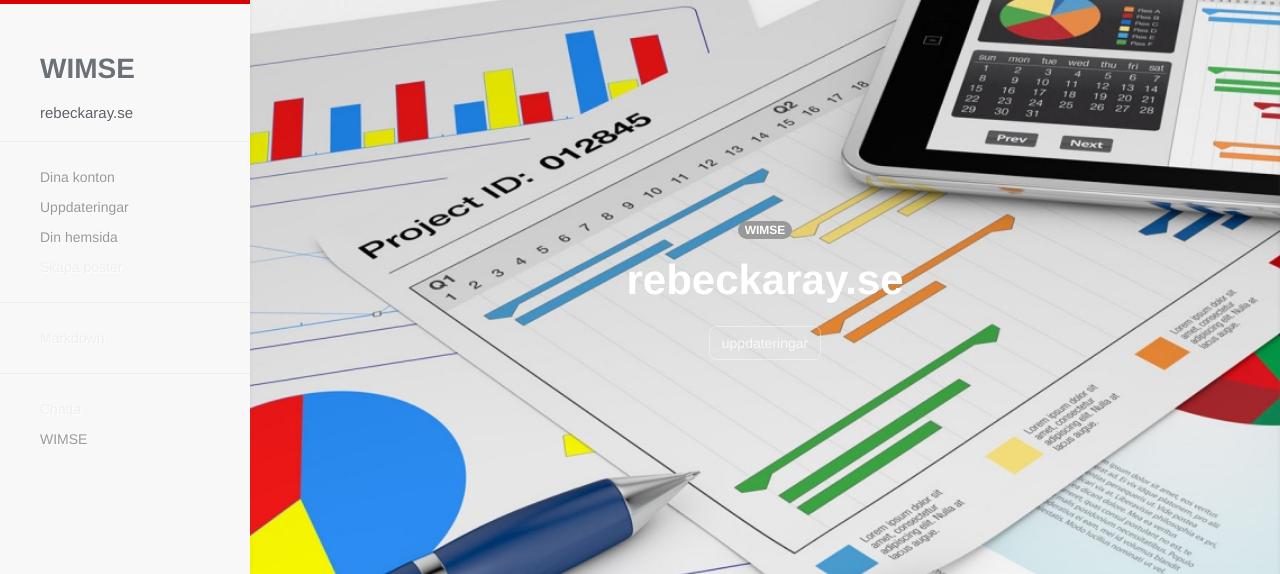
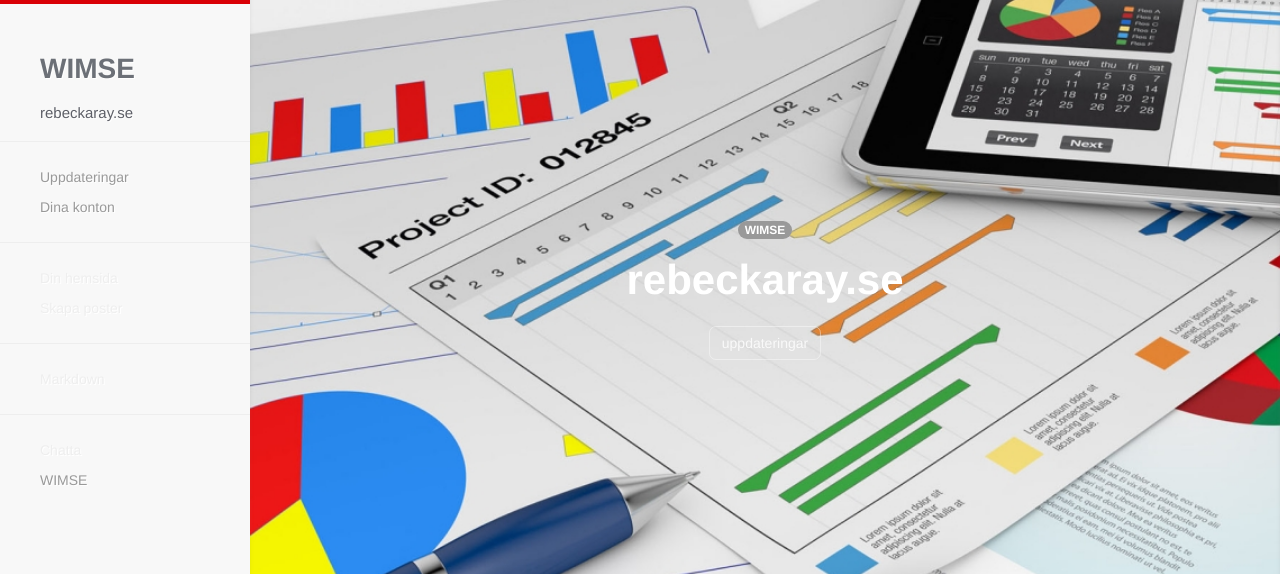
Before and after one commit to rebeckaray/rebeckaray.github.io, a Jekyll site: the page built from index.html, in a window 1280 px wide. Shown: the top 574 px of the page. Built offline with Jekyll 4.4.1, drawn with Linux system fonts in a browser that asks for light colours; nearby versions of some CDN libraries; Markdown is read by kramdown in place of the engine named in the settings.

Commit message:
fixed navigation

```diff
--- a/_includes/navigation.html
+++ b/_includes/navigation.html
@@ -11,8 +11,9 @@
     </div>
     <div class="navbar-collapse collapse">
       <ul class="nav navbar-nav">
+      <li><a href="{{ site.baseurl }}/list.html">Uppdateringar</a></li>
         <li><a href="{{ site.baseurl }}/accounts.html">Dina konton</a></li>
-        <li><a href="{{ site.baseurl }}/list.html">Uppdateringar</a></li>
+        <hr>
         {% if site.domain_active %}
         <li><a href="http://{{ site.project }}/github.io">Din hemsida</a></li>
         {% else %}
@@ -45,9 +46,10 @@
   <ul class="sidebar-nav">
     <li class="sidebar-brand"><a href="{{ site.baseurl }}/"><h1 class="brand">WIMSE</h1></a><h3>{{ site.project}}</h3></li>
     <hr />
+    <li><a href="{{ site.baseurl }}/list.html">Uppdateringar</a></li>
     <li><a href="{{ site.baseurl }}/accounts.html">Dina konton</a></li>
-    <li><a href="{{ site.baseurl }}/list.html">Uppdateringar</a></li>
-    {% if site.project != null %}
+    <hr>
+    {% if site.domain_active %}
     <li><a href="http://{{ site.project }}/github.io">Din hemsida</a></li>
     {% else %}
     <li style="color:#eee">Din hemsida</li>
```
Also changed, not shown: 6 other files.
